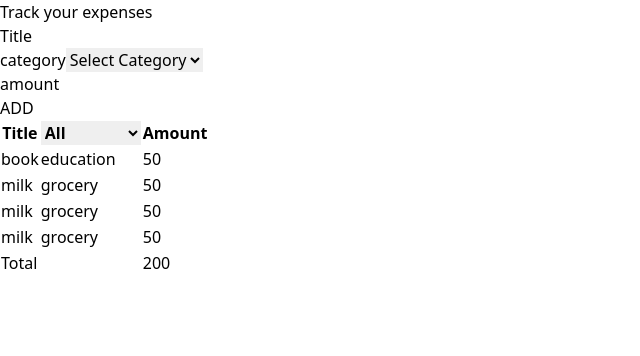
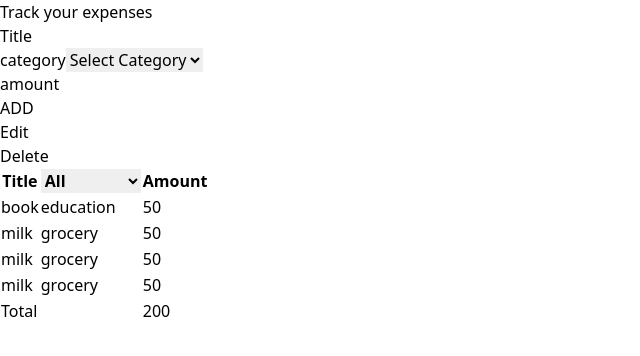
Before and after one commit to sujalshrestha01/expense-tracker, a React (Vite) app: page / in a window 1280 px wide. Shown: the top 356 px of the page, without its empty margins (0-640 px from the left). Built offline with nearby package versions, Linux system fonts and the light colour scheme.

Commit message:
add delete functionality

```diff
--- a/src/App.jsx
+++ b/src/App.jsx
@@ -1,25 +1,32 @@
-import { useState } from 'react'
+import { useState } from "react";
 
-import './App.css'
-import Form from './components/Form'
-import Table from './components/Table'
-import Header from './components/Header'
-import ExpenseData from './ExpenseData'
+import "./App.css";
+import Form from "./components/Form";
+import Table from "./components/Table";
+import Header from "./components/Header";
+import ExpenseData from "./ExpenseData";
 
 function App() {
-  const [expenses, setExpenses] = useState(ExpenseData)
-
+  const [expenses, setExpenses] = useState(ExpenseData);
+  const [pointerPosition, setPointerPosition] = useState({});
 
   return (
     <>
-    <Header/>
-    <div className='flex justify-around'>
-
-    <Form setExpenses={setExpenses}/>
-    <Table expenses={expenses}/>
-    </div>
+      <Header />
+      <div
+        className="flex justify-around"
+        onClick={() => setPointerPosition({})}
+      >
+        <Form setExpenses={setExpenses} />
+        <Table
+          setExpenses={setExpenses}
+          expenses={expenses}
+          pointerPosition={pointerPosition}
+          setPointerPosition={setPointerPosition}
+        />
+      </div>
     </>
-  )
+  );
 }
 
-export default App
+export default App;
--- a/src/components/ContextMenu.jsx
+++ b/src/components/ContextMenu.jsx
@@ -1,12 +1,40 @@
-import React from 'react'
+import React from "react";
 
-function ContextMenu() {
+function ContextMenu({
+  pointerPosition,
+  setPointerPosition,
+  setExpenses,
+  rowId,
+}) {
   return (
-    <div>
-        <div>Edit</div>
-        <div>Delete</div>
+    <div
+      style={{
+        left: `${pointerPosition.left}px`,
+        top: `${pointerPosition.top}px`,
+      }}
+      className={` ${
+        pointerPosition.left ? "" : "hidden"
+      }  absolute cursor-pointer border bg-slate-100 border-black`}
+    >
+      <div
+        className="hover:bg-slate-300"
+        onClick={() => {
+          setPointerPosition({});
+        }}
+      >
+        Edit
+      </div>
+      <div
+        className="hover:bg-slate-300"
+        onClick={() => {
+          setExpenses((prev) => prev.filter((data) => data.id !== rowId));
+          setPointerPosition({});
+        }}
+      >
+        Delete
+      </div>
     </div>
-  )
+  );
 }
 
-export default ContextMenu
+export default ContextMenu;
--- a/src/components/Table.jsx
+++ b/src/components/Table.jsx
@@ -1,8 +1,10 @@
 import React from "react";
 import { useState } from "react";
 import { useFilter } from "../hooks/useFilter";
+import ContextMenu from "./ContextMenu";
 
-function Table({expenses}) {
+function Table({ expenses, setExpenses, pointerPosition, setPointerPosition }) {
+  const [rowId, setRowId] = useState("");
   // const [selectedCategory, setSelectedCategory] = useState("")
   // let handlefilterCategory=(e)=>{
   //     setSelectedCategory(e.target.value)
@@ -12,17 +14,31 @@ function Table({expenses}) {
   // ? expenses.filter((expense) => expense.category.includes(selectedCategory))
   // : expenses;
 
-    const [filteredData,setQuery]=useFilter(expenses, (data)=>data.category)
+  const [filteredData, setQuery] = useFilter(expenses, (data) => data.category);
 
-    let total=filteredData.reduce((acc,expense)=>(acc+Number(expense.amount)),0)
+  let total = filteredData.reduce(
+    (acc, expense) => acc + Number(expense.amount),
+    0
+  );
   return (
     <div>
+      <ContextMenu
+        setExpenses={setExpenses}
+        pointerPosition={pointerPosition}
+        setPointerPosition={setPointerPosition}
+        rowId={rowId}
+      />
       <table className="table-auto border-collapse border border-black">
         <thead>
           <tr className="border-black border">
             <th className="border-black border">Title</th>
             <th className="border-black border">
-            <select className="outline-none" name="" id="" onChange={(e)=>setQuery(e.target.value)}>
+              <select
+                className="outline-none"
+                name=""
+                id=""
+                onChange={(e) => setQuery(e.target.value)}
+              >
                 <option value="">All</option>
                 <option value="grocery">Grocery</option>
                 <option value="clothes">Clothes</option>
@@ -32,23 +48,33 @@ function Table({expenses}) {
               </select>
             </th>
             <th className="border-black">Amount</th>
-
           </tr>
         </thead>
         <tbody>
-        {filteredData.map((expense)=>(
-
-            <tr key={expense.id}>
-
+          {filteredData.map((expense) => {
+            return (
+              <tr
+                key={expense.id}
+                onContextMenu={(e) => {
+                  e.preventDefault();
+                  setRowId(expense.id);
+                  setPointerPosition({
+                    left: e.clientX + 5,
+                    top: e.clientY + 5,
+                  });
+                }}
+              >
                 <td className="border-black border">{expense.title}</td>
                 <td className="border-black border">{expense.category}</td>
                 <td className="border-black border">{expense.amount} </td>
               </tr>
-        ))}
-
+            );
+          })}
 
           <tr>
-            <td className="border-black border" colSpan={2}>Total</td>
+            <td className="border-black border" colSpan={2}>
+              Total
+            </td>
 
             <td>{total}</td>
           </tr>
--- a/src/hooks/useFilter.js
+++ b/src/hooks/useFilter.js
@@ -1,8 +1,9 @@
-import React, { useState } from 'react'
+import React, { useState } from "react";
 
-export  function useFilter(dataList,callback) {
-    console.log(callback)
-    const [query,setQuery]=useState('')
-    const filteredData=dataList.filter((data)=>callback(data).toLowerCase().includes(query))
-  return [filteredData,setQuery]
+export function useFilter(dataList, callback) {
+  const [query, setQuery] = useState("");
+  const filteredData = dataList.filter((data) =>
+    callback(data).toLowerCase().includes(query)
+  );
+  return [filteredData, setQuery];
 }
```
Lines whose indentation alone changed are shown as unchanged.
